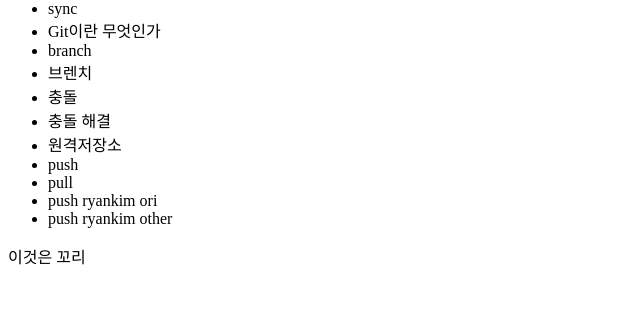
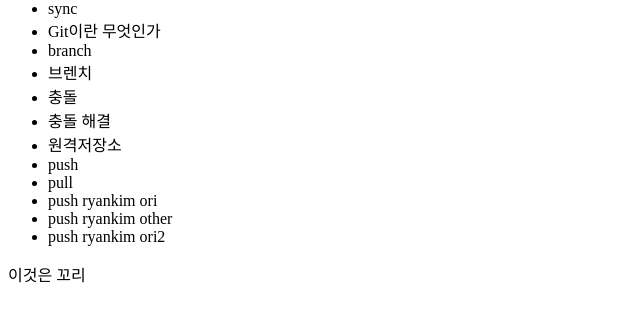
Before and after one commit to stay4uone/git_practice, a plain HTML site: page index.html in a window 1280 px wide. Shown: the part 66-386 px from the top of the page, without its empty margins (0-640 px from the left). Drawn offline with Linux system fonts and the light colour scheme.

Commit message:
add ryanlkim

```diff
--- a/index.html
+++ b/index.html
@@ -20,6 +20,7 @@
 			<li>pull</li>
 			<li>push ryankim ori</li>
 			<li>push ryankim other</li>
+			<li>push ryankim ori2</li>
 		</ul>
 	</body>
 	<tail>
```
